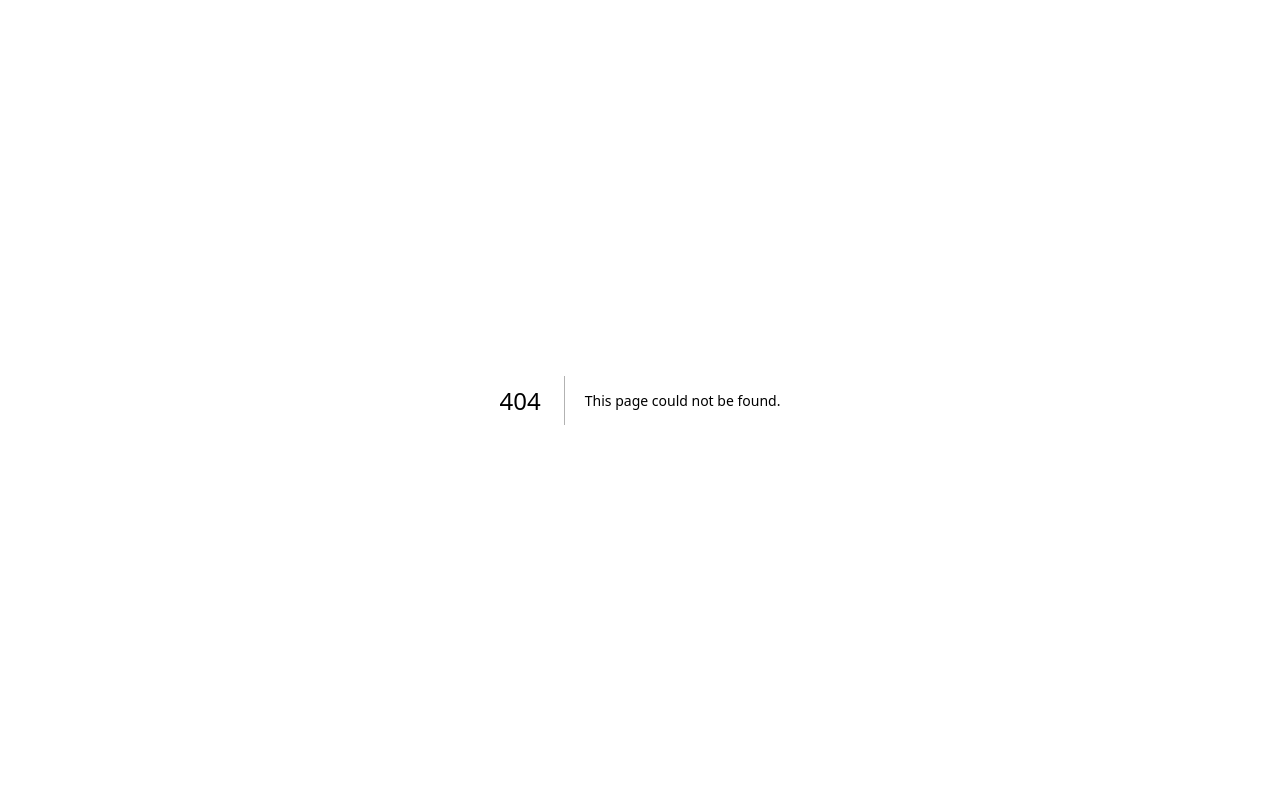
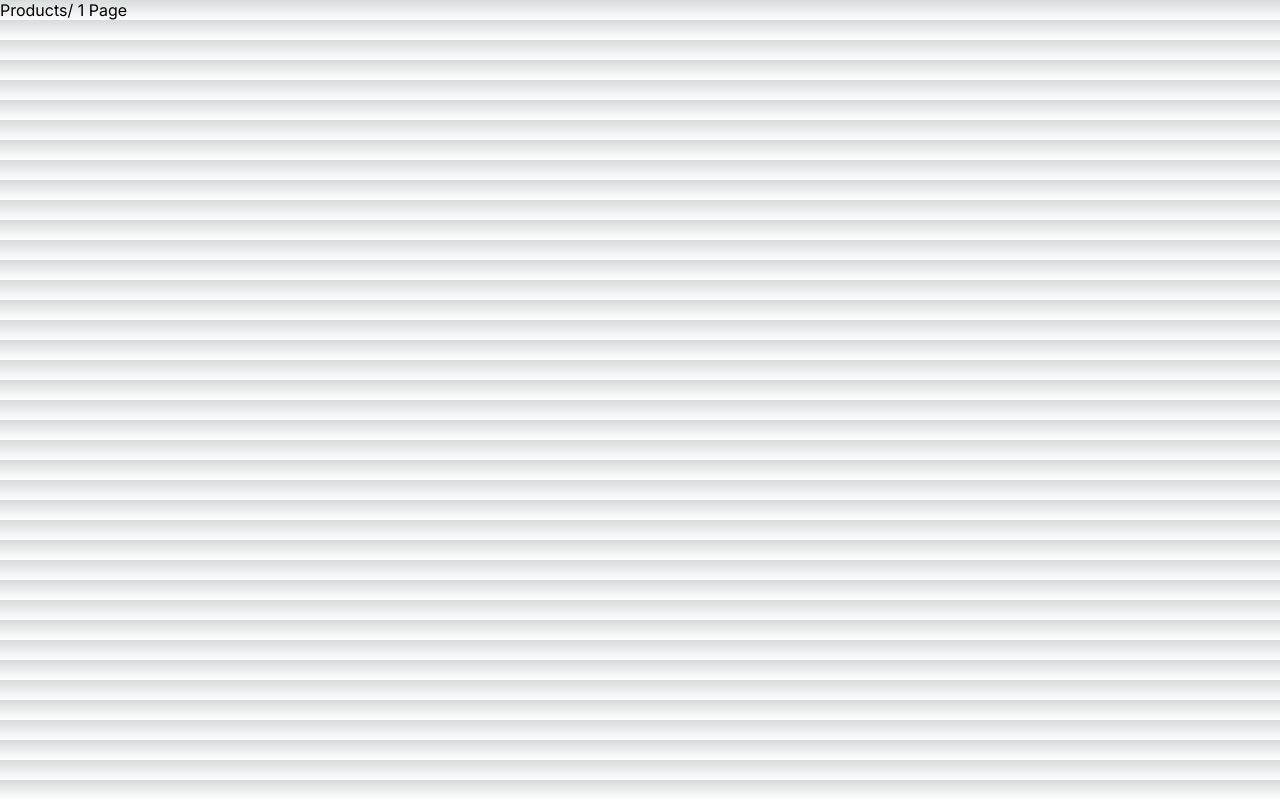
Before and after one commit to TaehwanGo/dream-nextjs, a Next.js app in the folder note/: page /products/1 in a window 1280 px wide. Before the commit this address had no page. Built offline with nearby package versions, Linux system fonts and the light colour scheme.

Commit message:
4.8 동적 라우팅

```diff
--- /dev/null
+++ b/note/src/app/products/[slug]/page.tsx
@@ -0,0 +1,8 @@
+type Props = {
+  params: {
+    slug: string;
+  };
+};
+export default function PantsPage({ params }: Props) {
+  return <div>Products/ {params.slug} Page</div>;
+}
--- a/note/src/app/products/pants/page.tsx
+++ /dev/null
@@ -1,3 +0,0 @@
-export default function PantsPage() {
-  return <div>Products/Pants Page</div>;
-}
```
Also changed, not shown: 1 other file (tests, documents, lock files or other folders).
